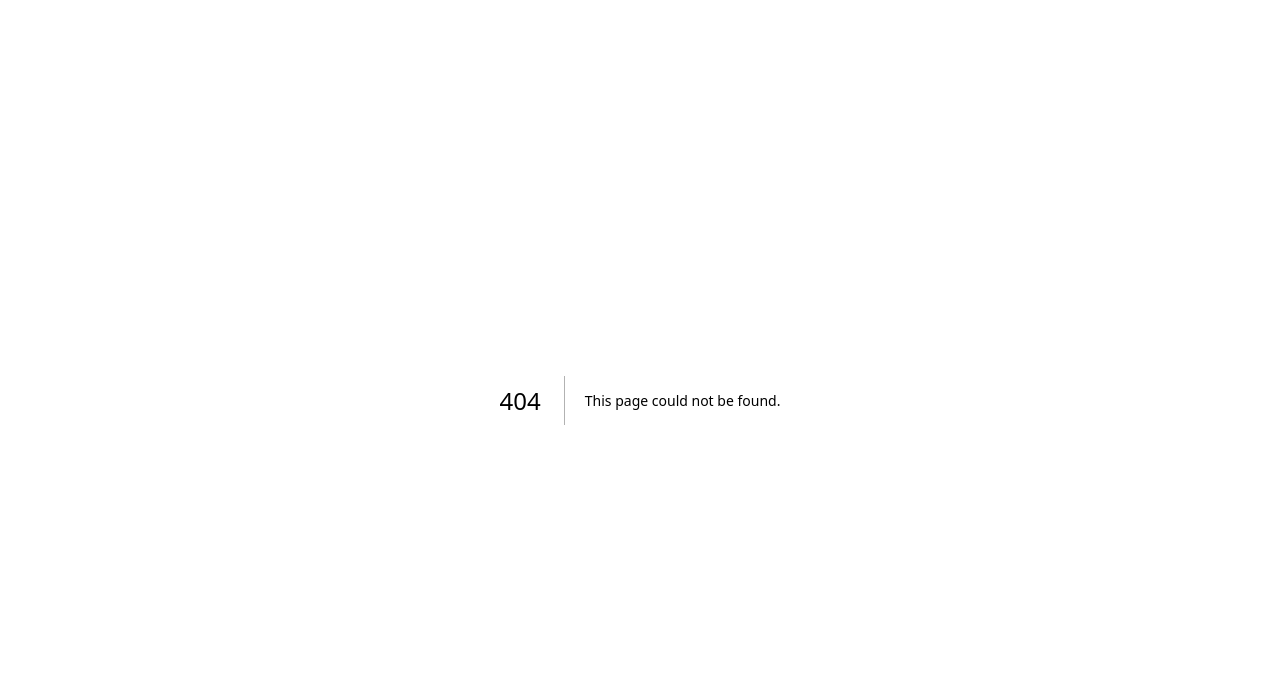
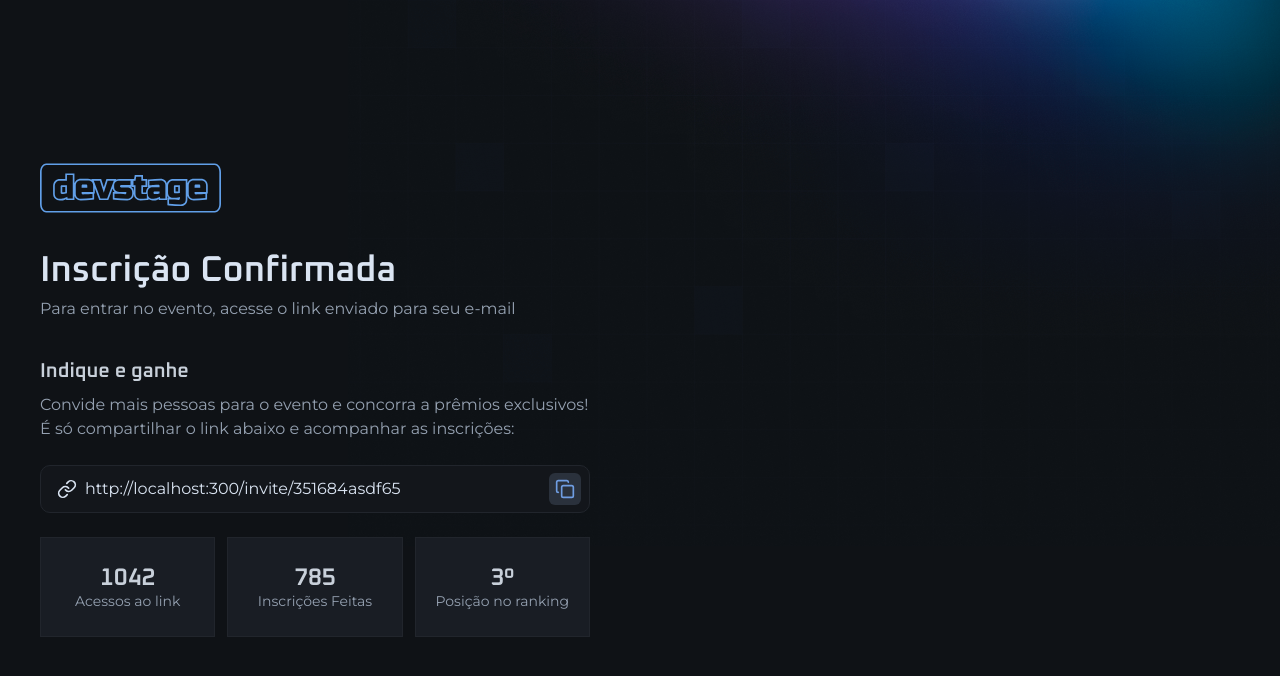
Before and after one commit to danielMonteiro84/nwl2025, a Next.js app: page /invite in a window 1280 px wide. Before the commit this address had no page. Shown: the top 676 px of the page. Built offline with nearby package versions, Linux system fonts and the light colour scheme.

Commit message:
add `page invite`

```diff
--- a/package.json
+++ b/package.json
@@ -17,6 +17,7 @@
     "postcss": "^8.5.2",
     "react": "^19.0.0",
     "react-dom": "^19.0.0",
+    "tailwind-merge": "^3.0.1",
     "tailwindcss": "^4.0.7"
   },
   "devDependencies": {
--- /dev/null
+++ b/src/app/invite/page.tsx
@@ -0,0 +1,75 @@
+import Image from "next/image";
+import logo from "../../assets/logo.svg";
+import { InputField, InputIcon, InputRoot } from "@/components/input";
+import { Copy, Link } from "lucide-react";
+import { IconButton } from "@/components/icon-button";
+
+export default function InvitePage() {
+  return (
+    <div className="min-h-dvh flex items-center justify-between gap-16 flex-col md:flex-row">
+      <div className="flex flex-col gap-10 w-full max-w-[550px]">
+        <Image src={logo} alt="devstage" width={180.5} height={30} />
+        <div className="space-y-2">
+          <h1 className="text-4xl font-semibold font-heading text-gray-100 leading-none">
+            Inscrição Confirmada
+          </h1>
+          <p className="text-gray-300">
+            Para entrar no evento, acesse o link enviado para seu e-mail
+          </p>
+        </div>
+        <div className="space-y-6">
+          <div className="space-y-3">
+            <h2 className="text-gray-200 text-xl font-heading font-semibold leading-none">
+              Indique e ganhe
+            </h2>
+            <p className="text-gray-300">
+              Convide mais pessoas para o evento e concorra a prêmios
+              exclusivos! É só compartilhar o link abaixo e acompanhar as
+              inscrições:
+            </p>
+          </div>
+          <InputRoot>
+            <InputIcon>
+              <Link className="size-5" />
+            </InputIcon>
+            <InputField
+              readOnly
+              defaultValue="http://localhost:300/invite/351684asdf65"
+            />
+            <IconButton className="-mr-2">
+              <Copy className="size-5" />
+            </IconButton>
+          </InputRoot>
+          <div className="grid gap-3 md:grid-cols-3">
+            <div className="bg-gray-700 border border-gray-600 px-4 py-7 flex flex-col items-center justify-center gap-1 rouded-xl">
+              <span className="font-heading text-2xl font-semibold text-gray-200 leading-none">
+                1042
+              </span>
+              <span className="text-sm text-gray-300 leading-none tet-center">
+                Acessos ao link
+              </span>
+            </div>
+
+            <div className="bg-gray-700 border border-gray-600 px-4 py-7 flex flex-col items-center justify-center gap-1 rouded-xl">
+              <span className="font-heading text-2xl font-semibold text-gray-200 leading-none">
+                785
+              </span>
+              <span className="text-sm text-gray-300 leading-none tet-center">
+                Inscrições Feitas
+              </span>
+            </div>
+
+            <div className="bg-gray-700 border border-gray-600 px-4 py-7 flex flex-col items-center justify-center gap-1 rouded-xl">
+              <span className="font-heading text-2xl font-semibold text-gray-200 leading-none">
+                3º
+              </span>
+              <span className="text-sm text-gray-300 leading-none tet-center">
+                Posição no ranking
+              </span>
+            </div>
+          </div>
+        </div>
+      </div>
+    </div>
+  );
+}
--- a/src/app/layout.tsx
+++ b/src/app/layout.tsx
@@ -27,7 +27,9 @@ export default function RootLayout({
   return (
     <html lang="en" className={`${oxanium.variable} ${montserrat.variable}`}>
       <body className="bg-gray-900 text-gray-100 antialiased bg-[url(/background.png)] bg-no-repeat bg-top md:bg-right-top">
-        {children}
+        <main className="max-w-[1240px] mx-auto px-5 py-8 md:py-0">
+          {children}
+        </main>
       </body>
     </html>
   );
--- a/src/app/page.tsx
+++ b/src/app/page.tsx
@@ -7,7 +7,6 @@ import { Button } from "@/components/button";
 
 export default function Home() {
   return (
-    <main className="max-w-[1240px] mx-auto px-5 py-8 md:py-0">
     <div className="min-h-dvh flex flex-col justify-center gap-16">
       <div className="flex flex-col gap-8 items-center md:items-start">
         <Image src={logo} alt="devstage" width={180.5} height={30} />
@@ -65,6 +64,5 @@ export default function Home() {
         </form>
       </div>
     </div>
-    </main>
   );
 }
--- a/src/components/icon-button.tsx
+++ b/src/components/icon-button.tsx
@@ -1,11 +1,15 @@
 import { ComponentProps, ReactNode } from "react";
+import { twMerge } from "tailwind-merge";
 
 interface IconButtonProps extends ComponentProps<"button"> {}
 
-export function IconButton(props: IconButtonProps) {
+export function IconButton({ className, ...props }: IconButtonProps) {
   return (
     <button
-      className="px-1.5 bg-gray-500 text-blue rounded-md cursor-pointer transition-colors duration-300 hover:bg-blue hover:text-gray-900"
+      className={twMerge(
+        "p-1.5 bg-gray-500 text-blue rounded-md cursor-pointer transition-colors duration-300 hover:bg-blue hover:text-gray-900",
+        className
+      )}
       {...props}
     />
   );
```
Also changed, not shown: 1 other file (tests, documents, lock files or other folders). Lines whose indentation alone changed are shown as unchanged.
